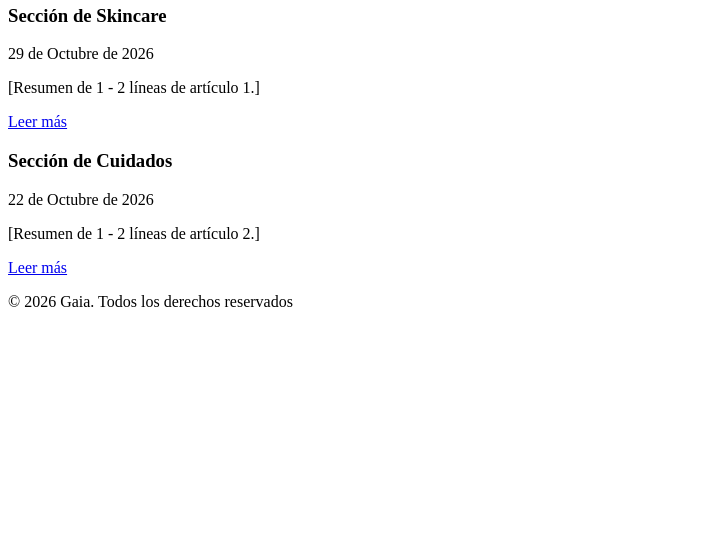
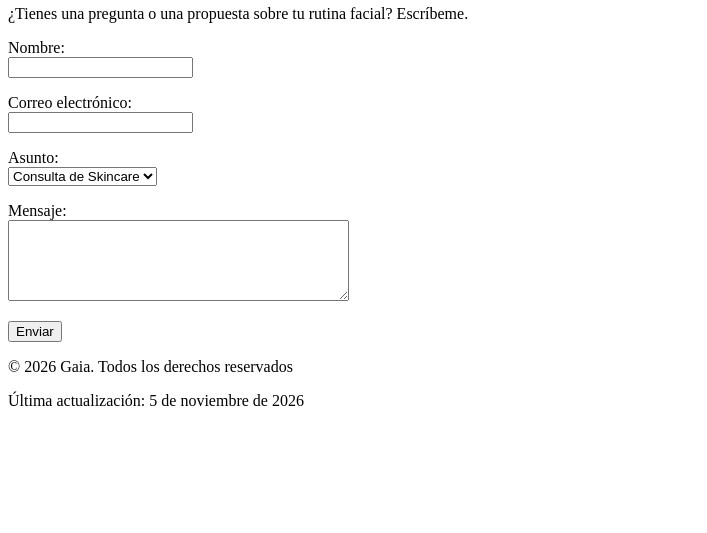
Before and after one commit to notgaia/02-Blog-Personal, a plain HTML site: page contacto.html in a window 1280 px wide. Shown: the part 267-800 px from the top of the page, without its empty margins (0-707 px from the left). Drawn offline with Linux system fonts and the light colour scheme.

Commit message:
Agrega páginas Sobre mí y Contacto

```diff
--- a/contacto.html
+++ b/contacto.html
@@ -3,44 +3,53 @@
 <head>
     <meta charset="UTF-8">
     <meta name="viewport" content="width=device-width, initial-scale=1.0">
-    <meta name="description" content="Blog Personal de Gaia sobre Cuidado Facial">
-    <title> Contacto | Blog de Gaia</title>
-
+    <meta name="description" content="Página de contacto del Blog de Gaia. Envía tus consultas sobre cuidado facial y skincare.">
+    <title>Contacto | Blog de Gaia</title>
 </head>
 <body>
     <header>
-        <h1> Blog de Gaia</h1>
-        <p> ✨ “Cuida tu piel, resalta tu belleza y recuerda que el amor propio comienza con pequeños rituales.” </p>
+        <h1>Blog de Gaia</h1>
+        <p>✨ “Cuida tu piel, resalta tu belleza y recuerda que el amor propio comienza con pequeños rituales.”</p>
         <nav>
             <ul>
                 <li><a href="index.html">Inicio</a></li>
                 <li><a href="articulo-1.html">Articulo 1</a></li>
                 <li><a href="articulo-2.html">Articulo 2</a></li>
-                <li><a href="sobre mi.html">Sobre mi</a></li>
+                <li><a href="sobre-mi.html">Sobre mi</a></li>
                 <li><a href="contacto.html">Contacto</a></li>
             </ul>
         </nav>
     </header>
     <main>
-        <section>
-            <h2>Últimas publicaciones</h2>
-            <article>
-                <h3> Sección de Skincare</h3>
-                <p><time datetime="2026-10-29">29 de Octubre de 2026</time></p>
-                <p>[Resumen de 1 - 2 líneas de artículo 1.]</p>
-                <a href="articulo-1.html">Leer más</a>
-            </article>
-            <article>
-                  <h3> Sección de Cuidados</h3>
-                <p><time datetime="2026-10-22">22 de Octubre de 2026</time></p>
-                <p>[Resumen de 1 - 2 líneas de artículo 2.]</p>
-                <a href="articulo-2html">Leer más</a>
-            </article>
-        </section>
+        <h2>Contacto</h2>
+        <p>¿Tienes una pregunta o una propuesta sobre tu rutina facial? Escríbeme.</p>
+        <form>
+            <p>
+                <label for="nombre">Nombre:</label><br>
+                <input type="text" id="nombre" name="nombre" required>
+            </p>
+            <p>
+                <label for="correo">Correo electrónico:</label><br>
+                <input type="email" id="correo" name="correo" required>
+            </p>
+            <p>
+                <label for="asunto">Asunto:</label><br>
+                <select id="asunto" name="asunto">
+                    <option>Consulta de Skincare</option>
+                    <option>Colaboración</option>
+                    <option>Otro</option>
+                </select>
+            </p>
+            <p>
+                <label for="mensaje">Mensaje:</label><br>
+                <textarea id="mensaje" name="mensaje" rows="5" cols="40" required></textarea>
+            </p>
+            <p><button type="submit">Enviar</button></p>
+        </form>
     </main>
     <footer>
         <p>&copy; 2026 Gaia. Todos los derechos reservados</p>
+        <p>Última actualización: <time datetime="2026-11-05">5 de noviembre de 2026</time></p>
     </footer>
 </body>
-
 </html>
```
Also changed, not shown: sobremi.html (+24 -23 lines), fotogaia.jpg (added).
